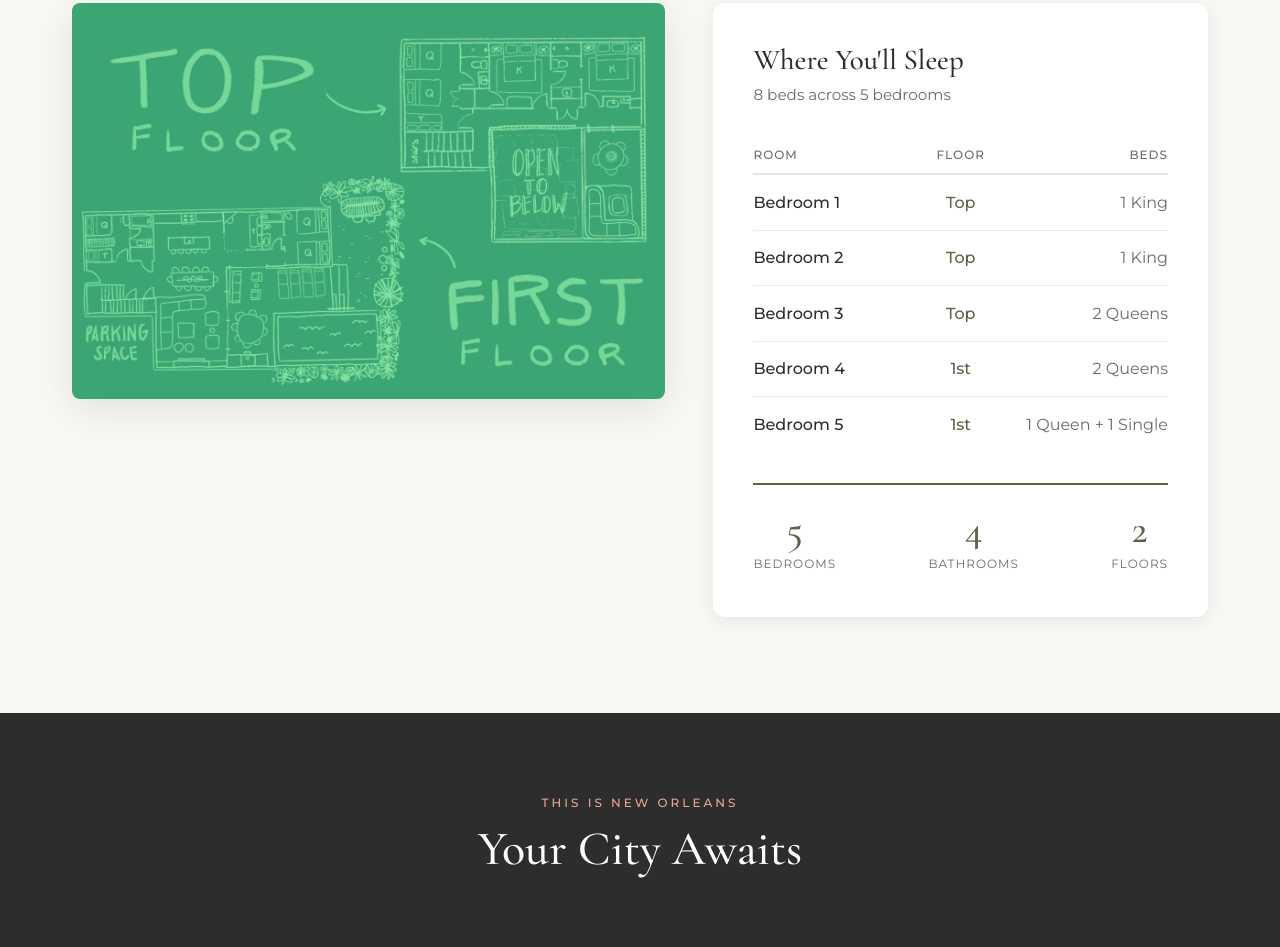
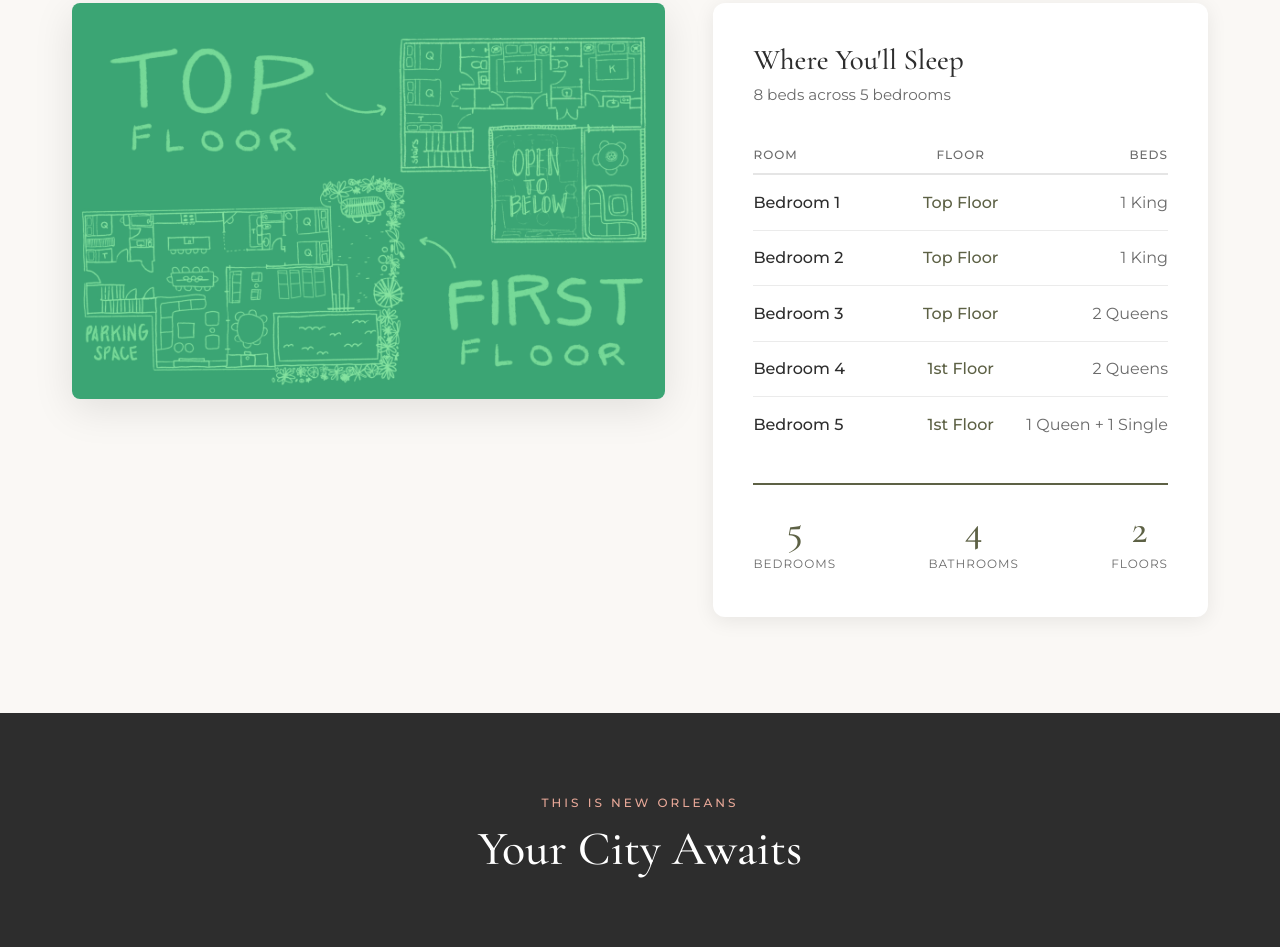
Before and after one commit to sjworth-dev/2300-LA, a plain HTML site: page index.html in a window 1280 px wide. Shown: the part 6362-7309 px from the top of the page. Drawn offline with nearby package versions, Linux system fonts and the light colour scheme.

Commit message:
Update floor labels to full names (Top Floor, 1st Floor)

```diff
--- a/index.html
+++ b/index.html
@@ -515,27 +515,27 @@
                         </div>
                         <div class="bedroom-item">
                             <span class="bedroom-name">Bedroom 1</span>
-                            <span class="bedroom-floor">Top</span>
+                            <span class="bedroom-floor">Top Floor</span>
                             <span class="bedroom-beds">1 King</span>
                         </div>
                         <div class="bedroom-item">
                             <span class="bedroom-name">Bedroom 2</span>
-                            <span class="bedroom-floor">Top</span>
+                            <span class="bedroom-floor">Top Floor</span>
                             <span class="bedroom-beds">1 King</span>
                         </div>
                         <div class="bedroom-item">
                             <span class="bedroom-name">Bedroom 3</span>
-                            <span class="bedroom-floor">Top</span>
+                            <span class="bedroom-floor">Top Floor</span>
                             <span class="bedroom-beds">2 Queens</span>
                         </div>
                         <div class="bedroom-item">
                             <span class="bedroom-name">Bedroom 4</span>
-                            <span class="bedroom-floor">1st</span>
+                            <span class="bedroom-floor">1st Floor</span>
                             <span class="bedroom-beds">2 Queens</span>
                         </div>
                         <div class="bedroom-item">
                             <span class="bedroom-name">Bedroom 5</span>
-                            <span class="bedroom-floor">1st</span>
+                            <span class="bedroom-floor">1st Floor</span>
                             <span class="bedroom-beds">1 Queen + 1 Single</span>
                         </div>
                     </div>
```
